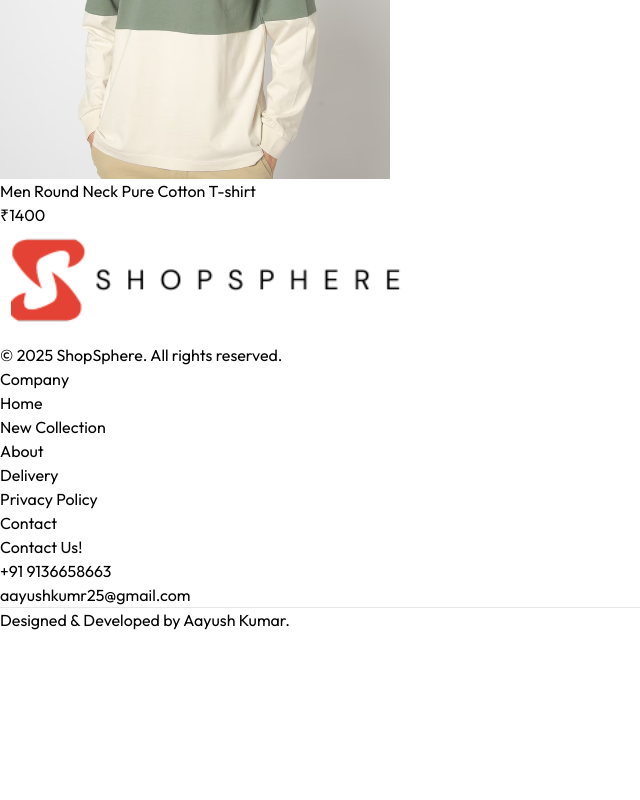
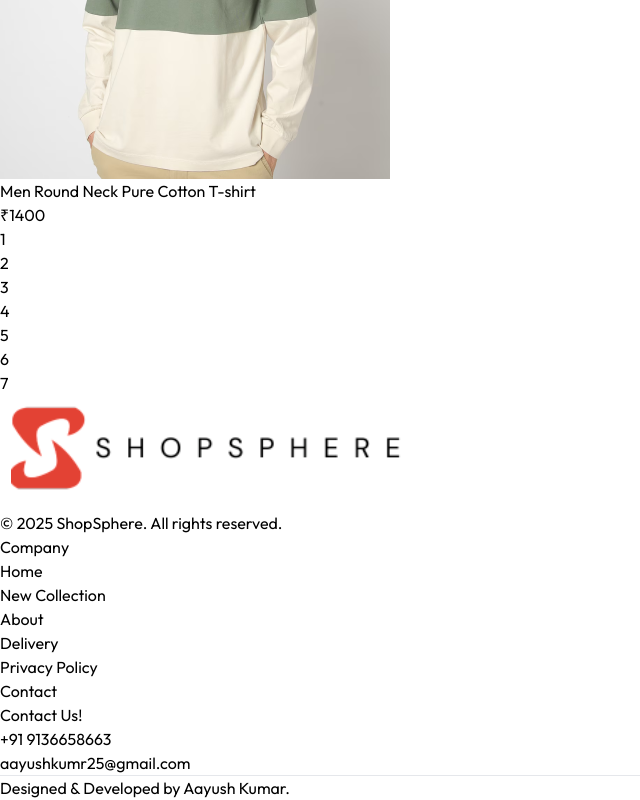
Before and after one commit to Aayushkumr/zoyride-assignment, a React (Vite) app: page /collection in a window 1280 px wide. Shown: the part 4624-5424 px from the top of the page, without its empty margins (0-640 px from the left). Before the commit the page ends 5256 px from the top, so only its background shows below. Built offline with nearby package versions, Linux system fonts and the light colour scheme; a web font is replaced by a local one.

Commit message:
Bug Fixes

```diff
--- a/src/pages/Collection.jsx
+++ b/src/pages/Collection.jsx
@@ -3,6 +3,7 @@ import { ShopContext } from '../context/ShopContext';
 import { assets } from '../assets/assets';
 import Title from '../components/Title';
 import ProductItem from '../components/ProductItem';
+import Pagination from 'react-bootstrap/Pagination';
 
 const Collection = () => {
   const { products, search, showSearch } = useContext(ShopContext);
@@ -143,6 +144,17 @@ const Collection = () => {
           ))
         }
       </div>
+      <Pagination className='mt-4 flex justify-center'>
+        {[...Array(Math.ceil(filteredProducts.length / productsPerPage)).keys()].map(number => (
+          <Pagination.Item
+            key={number + 1}
+            onClick={() => paginate(number + 1)}
+            className={`mx-1 px-3 py-1 border border-gray-300 rounded cursor-pointer hover:bg-gray-200 ${number + 1 === currentPage ? 'bg-gray-300' : ''}`}
+          >
+            {number + 1}
+          </Pagination.Item>
+        ))}
+      </Pagination>
     </div>
 	</div>
   );
```
